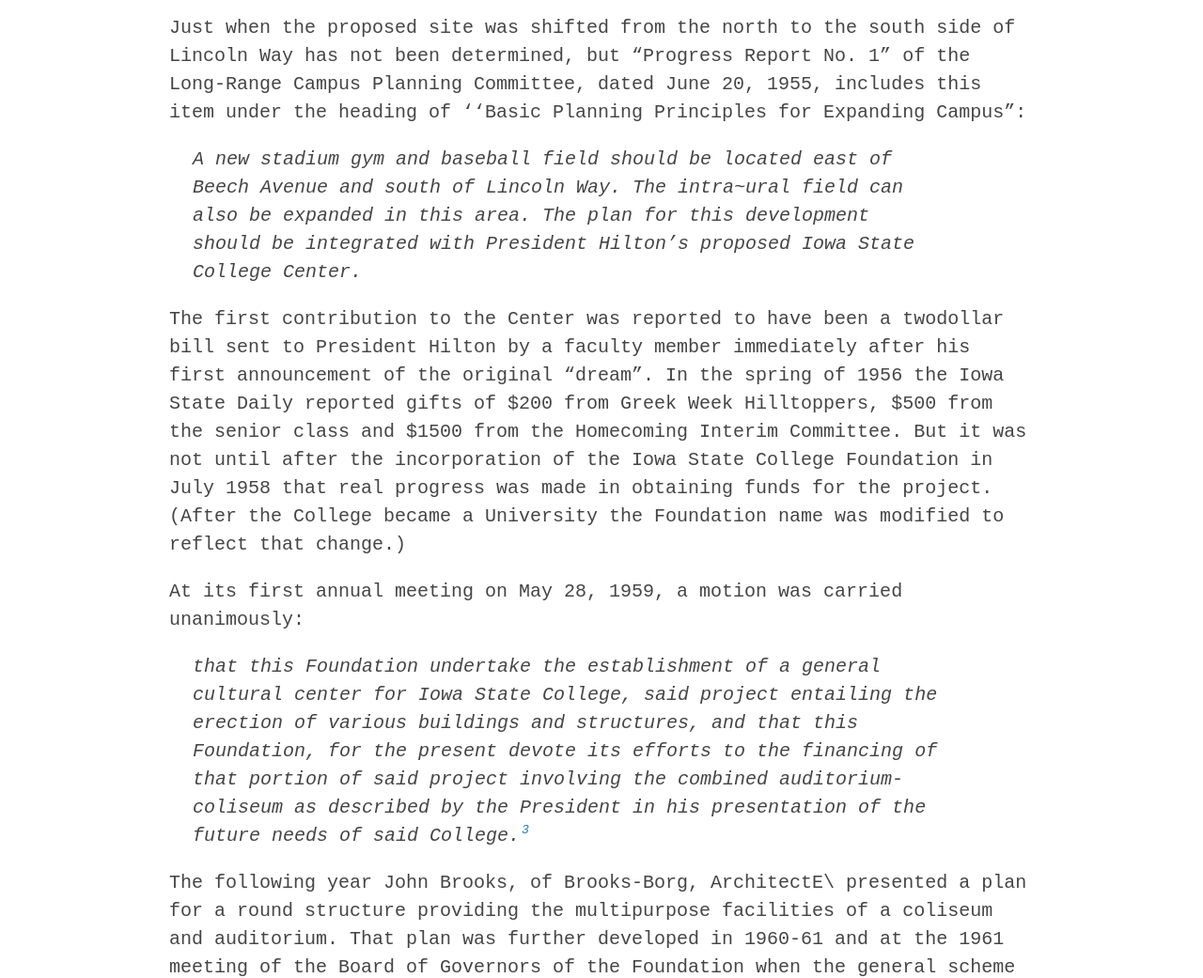
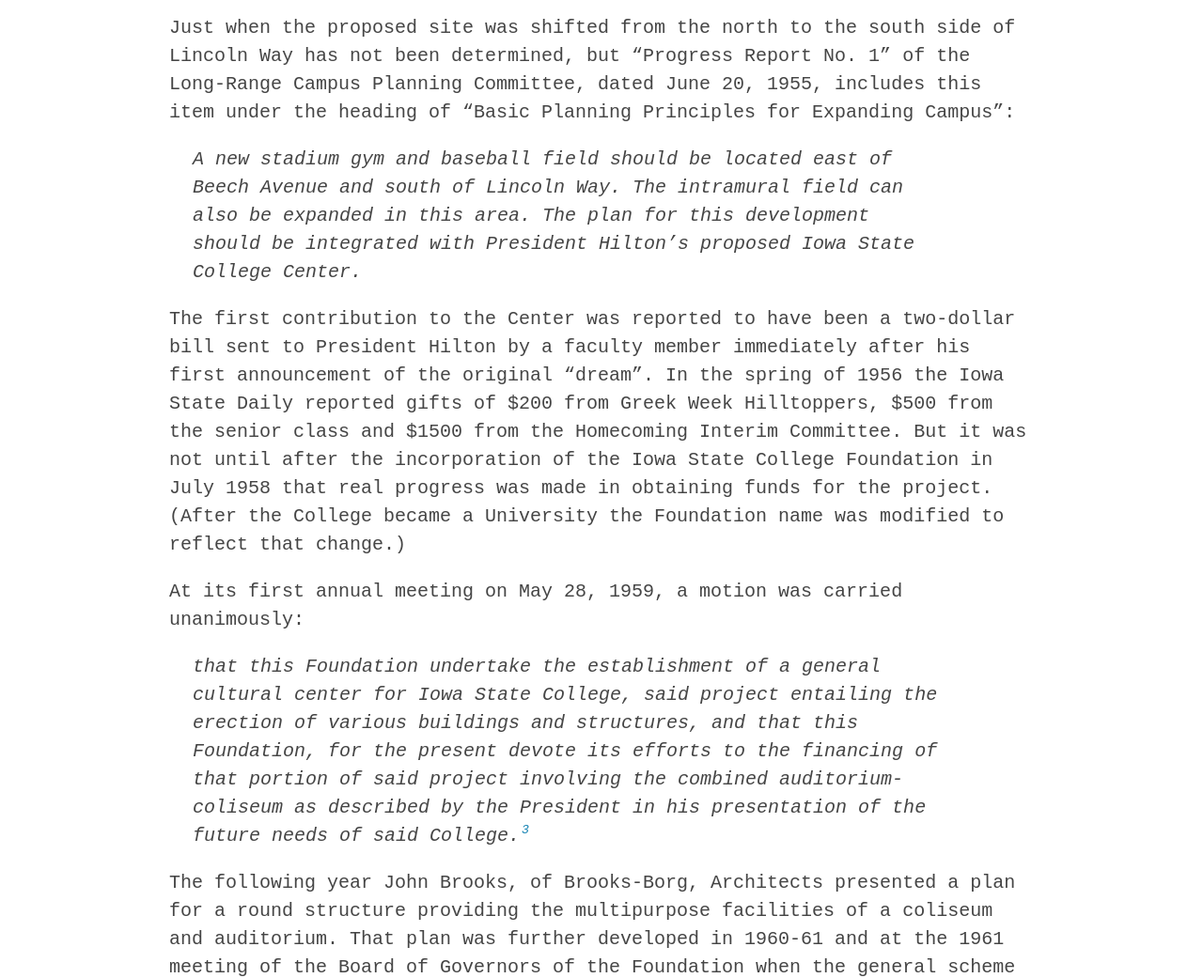
Before and after one commit to emanderson811/day-edition, a Jekyll site: the page built from _texts/007day-special-areas.md, in a window 1280 px wide and 1400 px high, scrolled down 7074 px. Shown: the part 242-1283 px from the top of the window at 94% size. Built offline with Jekyll 4.4.1, drawn with Linux system fonts in a browser that asks for light colours; some of the changed text lies outside the part shown.

Commit message:
Update 007day-special-areas.md

```diff
--- a/_texts/007day-special-areas.md
+++ b/_texts/007day-special-areas.md
@@ -104,21 +104,21 @@
 >
 >Now seriously we cannot at this time plan on state appropriations for this type of building. It will take all the money we can hope to get in the immediate years ahead for classroom and labor­atory buildings to provide the necessary facilities for *increased* enrollments and expanded research programs.
 >
->Funds for such a Center will have to come from some other source. I am hoping that somewhere, sometime, we might find an individual or individuals who will give us a large grant to start the project. Such buildings have been given to other state supported institu­tions and I cannot see why this institution --one of the truly great education centers of the country --should not try to se­cure things which will add culture and enjoyment and dignity to our total educational processes. In my books this is a Must.
+>Funds for such a Center will have to come from some other source. I am hoping that somewhere, sometime, we might find an individual or individuals who will give us a large grant to start the project. Such buildings have been given to other state supported institu­tions and I cannot see why this institution -- one of the truly great education centers of the country -- should not try to se­cure things which will add culture and enjoyment and dignity to our total educational processes. In my books this is a Must.
 
-A month later Dr. Hilton spoke to a group of students and the talk was reported in the October 13 Iowa State Daily:
+A month later Dr. Hilton spoke to a group of students and the talk was reported in the October 13 *Iowa State Daily*:
 
->....Then Dr. Hilton explained his "dream" for Iowa State, the building he calls "the Iowa State College Center." "I have no money for the Center," he said, then firmly added, "I'm deter­mined I'll find money for this."
+>...Then Dr. Hilton explained his "dream" for Iowa State, the building he calls "the Iowa State College Center." "I have no money for the Center," he said, then firmly added, "I'm deter­mined I'll find money for this."
 >
->An architect's front-view drawing of the Center was shown on a movie screen.....The new Center would have an auditorium with about 4,000 seats, a coliseum with a 12,000 to 15,000 seating capacity and space for radio, TV and cultural activities.
+>An architect's front-view drawing of the Center was shown on a movie screen... The new Center would have an auditorium with about 4,000 seats, a coliseum with a 12,000 to 15,000 seating capacity and space for radio, TV and cultural activities.
 
 The drawing referred to in that article showed three separate but connected buildings facing south and located on the north side of Lin­coln Way in what is now the intramural field. That was before any plans had been considered for the construction of residence halls east of Wallace Road. Those first schematic drawings had been prepared by Leonard Wolf, Supervising Architect and head of the department of Architecture and Architectural Engineering.
 
-Just when the proposed site was shifted from the north to the south side of Lincoln Way has not been determined, but "Progress Report No. 1" of the Long-Range Campus Planning Committee, dated June 20, 1955, includes this item under the heading of ''Basic Planning Principles for Expanding Campus":
+Just when the proposed site was shifted from the north to the south side of Lincoln Way has not been determined, but "Progress Report No. 1" of the Long-Range Campus Planning Committee, dated June 20, 1955, includes this item under the heading of "Basic Planning Principles for Expanding Campus":
 
->A new stadium gym and baseball field should be located east of Beech Avenue and south of Lincoln Way. The intra~ural field can also be expanded in this area. The plan for this development should be integrated with President Hilton's proposed Iowa State College Center.
+>A new stadium gym and baseball field should be located east of Beech Avenue and south of Lincoln Way. The intramural field can also be expanded in this area. The plan for this development should be integrated with President Hilton's proposed Iowa State College Center.
 
-The first contribution to the Center was reported to have been a two­dollar bill sent to President Hilton by a faculty member immediately after his first announcement of the original "dream". In the spring of 1956 the Iowa State Daily reported gifts of $200 from Greek Week Hilltoppers, $500 from the senior class and $1500 from the Homecoming Interim Committee. But it was not until after the incorporation of the Iowa State College Foundation in July 1958 that real progress was made in obtaining funds for the project. (After the College became a University the Foundation name was modified to reflect that change.)
+The first contribution to the Center was reported to have been a two­-dollar bill sent to President Hilton by a faculty member immediately after his first announcement of the original "dream". In the spring of 1956 the Iowa State Daily reported gifts of $200 from Greek Week Hilltoppers, $500 from the senior class and $1500 from the Homecoming Interim Committee. But it was not until after the incorporation of the Iowa State College Foundation in July 1958 that real progress was made in obtaining funds for the project. (After the College became a University the Foundation name was modified to reflect that change.)
 
 At its first annual meeting on May 28, 1959, a motion was carried unanimously:
 
@@ -126,7 +126,7 @@
 
 [^fn3]: Minutes Board of Governors Iowa State Foundation
 
-The following year John Brooks, of Brooks-Borg, ArchitectE\ presented a plan for a round structure providing the multipurpose facilities of a coliseum and auditorium. That plan was further developed in 1960-61 and at the 1961 meeting of the Board of Governors of the Foundation when the general scheme was approved but with the request to study alternative exterior treatments. That scheme showed a cir­cular building located about where the Scheman Continuing Education Building now stands, with access from Lincoln Way and parking in a U-shape around the perimeter and with a reflecting pool between the auditorium and the highway.
+The following year John Brooks, of Brooks-Borg, Architects presented a plan for a round structure providing the multipurpose facilities of a coliseum and auditorium. That plan was further developed in 1960-61 and at the 1961 meeting of the Board of Governors of the Foundation when the general scheme was approved but with the request to study alternative exterior treatments. That scheme showed a cir­cular building located about where the Scheman Continuing Education Building now stands, with access from Lincoln Way and parking in a U-shape around the perimeter and with a reflecting pool between the auditorium and the highway.
 
 By 1963 the concept of the planning changed as recorded in the minutes of a meeting of the Board of Directors of the Foundation:
 
@@ -152,11 +152,11 @@
 
 Information on the farm buildings erected there is meager and incomplete.
 
-On May 20, 1913, the ISC Student noted that "the legislature has also approved ....a poultry husbandry laboratory."
+On May 20, 1913, the *ISC Student* noted that "the legislature has also approved ...a poultry husbandry laboratory."
 
-Minutes of the Board for August 9, 1916, record authorization to proceed with construction of Poultry House --$776.87. The next month the paper mentioned a "new poultry shed at the poultry farm" among the minor improvements to be seen by new or returning students.
+Minutes of the Board for August 9, 1916, record authorization to proceed with construction of Poultry House -- $776.87. The next month the paper mentioned a "new poultry shed at the poultry farm" among the minor improvements to be seen by new or returning students.
 
-The following account of a proposed building appeared in the Iowa State Student on October 14, 1916:
+The following account of a proposed building appeared in the *Iowa State Student* on October 14, 1916:
 
 >Simplicity of construction, economy of outlay and a unique venti­lating system characterize the new farm poultry house to be built at the poultry farm this fall. It is a popular type of poultry house, designated by the agricultural experiment station to meet the requirements of typical farm conditions.
 >
@@ -166,7 +166,7 @@
 >
 >The house costs but $150 a section to build and is of most simple construction throughout. Because of the heretofore heavy call for poultry house plans it is thought that the present plans which are now available will prove very popular.
 
-In December the paper included "an $800 poultry house at the poultry farm in a list of buildings" which Superintendent Sloss is now erecting or will soon start. The next developments came in 1920. The April 13 Minutes that year show a recommendation by President Pearson for the construction of a brooder house, but a meeting on the 30th of that same month record that a decision regarding the brooder house "will be postponed." But on May 3 the following article appeared in the Iowa State Student:
+In December the paper included "an $800 poultry house at the poultry farm in a list of buildings" which Superintendent Sloss is now erecting or will soon start. The next developments came in 1920. The April 13 Minutes that year show a recommendation by President Pearson for the construction of a brooder house, but a meeting on the 30th of that same month record that a decision regarding the brooder house "will be postponed." But on May 3 the following article appeared in the *Iowa State Student*:
 
 >Construction of the new $8,000 Poultry building at Iowa State College will be completed this week, according to H.A. Bitten­bender, head of the poultry husbandry department. In equipment, no poultry plant in the United States surpasses the one now under construction at Ames.
 >
@@ -202,19 +202,20 @@
 
 <p style="text-align: center;">(VMRI)</p>
 
-The land for the "Research :Farm," in what is now the southwest corner of the South Campus, was purchased for that purpose in 1921. A frame residence and a garage (also frame) were there at that time.
+The land for the "Research Farm," in what is now the southwest corner of the South Campus, was purchased for that purpose in 1921. A frame residence and a garage (also frame) were there at that time.
 
 The Research Laboratory was built in 1927 by Superintendent of Build­ings Thomas Sloss, from plans by Proudfoot, Rawson & Souers. An addition to it was constructed in 1968.
 
 Numerous small buildings, barns and sheds were subsequently added to the site, but are not significant enough to be individually described.
 
-An Isolation Laboratory was erected in 1962--plans by Russell and Lynch and contracted by James Thompson & Sons. A second unit addition to that structure was built in 1976, along with a separate Equipment Storage Building. Architects for both were Lynch-Payne-Champion­Bernabe, and construction contracts for both went to Allen Construction Co.
+An Isolation Laboratory was erected in 1962--plans by Russell and Lynch and contracted by James Thompson & Sons. A second unit addition to that structure was built in 1976, along with a separate Equipment Storage Building. Architects for both were Lynch-Payne-Champion-­Bernabe, and construction contracts for both went to Allen Construction Co.
 
 A new Poultry Isolation Building, from plans by Engineer Norval H. Curry, was erected by R. Friedrich & Sons, Inc., in 1971. This re­placed an earlier structure destroyed by fire in 1967.
 
 The research section of the Division of Veterinary Medicine became the Veterinary Medicine Research Institute in 1943.
 
 ## THE YMCA and LYNN FUHRER LODGE
+
 The Young Men's Christian Association has been an active organization on the campus since 1890, in which year the earlier Christian Asso­ciation was divided into Y.M.C.A. and the Y.W.C.A. Both groups were leaders in the effort to obtain a building for their use and that of other societies on the campus, as well as a headquarters for alumni. Their actions resulted in the erection of Alumni Hall, completed in 1907.
 
 Since that date both groups have maintained their headquarters in that building (except for a brief period during World War II when it was used by the Navy).
```
Also changed, not shown: other parts of _texts/007day-special-areas.md (+2 -2 lines).
